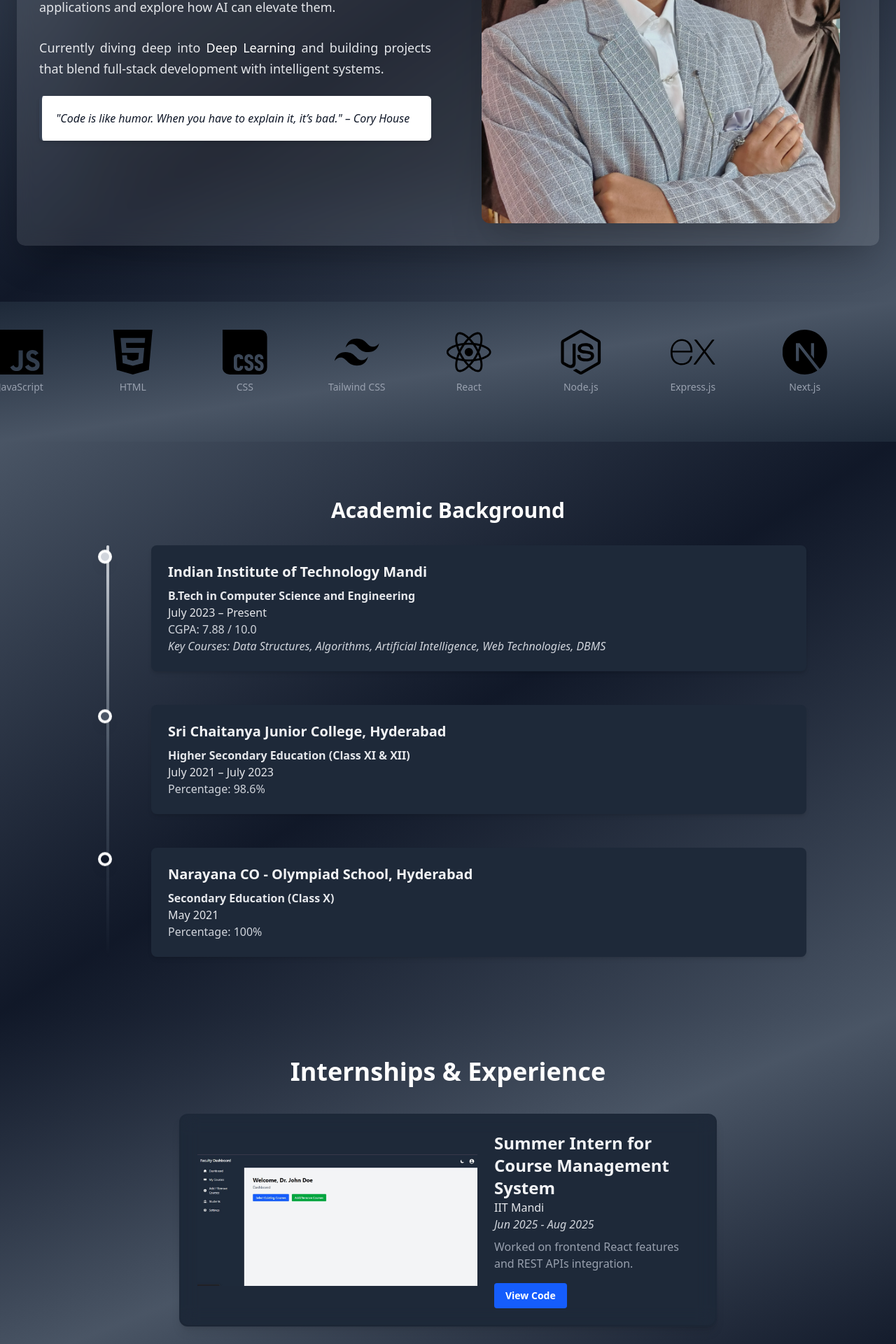
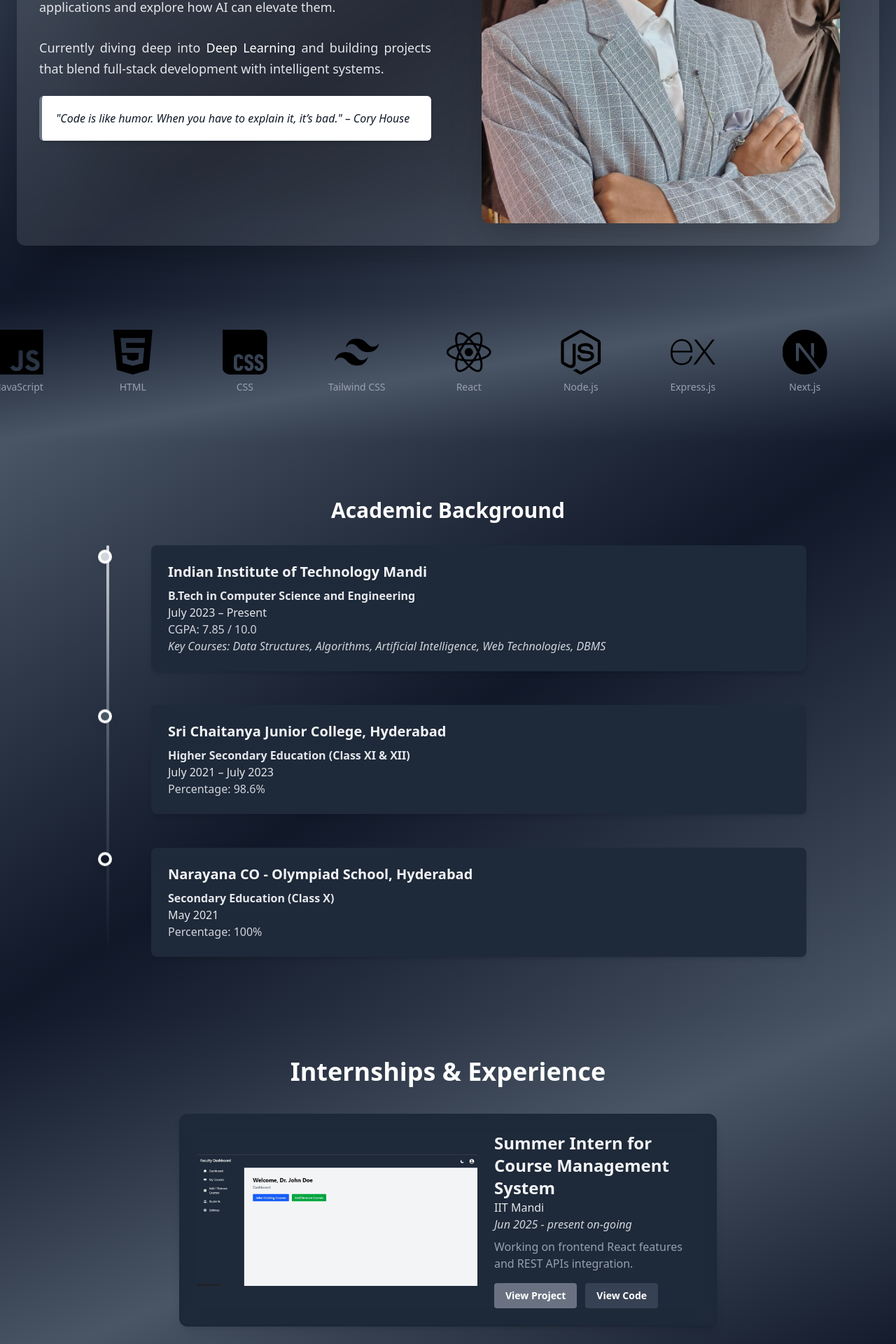
Before and after one commit to Tharunchanda/my-portfolio, a React (Vite) app: page / in a window 1280 px wide. Shown: the part 520-2440 px from the top of the page at 70% size. Built offline with nearby package versions, Linux system fonts and the light colour scheme.

Commit message:
Updated Details and Deployed

```diff
--- a/src/components/Certifications.jsx
+++ b/src/components/Certifications.jsx
@@ -27,6 +27,7 @@ const certifications = {
   more: [
     { title: "JP Morgan Software Job simulation", year: 2023, img: "/my-portfolio/certificates/JP_Morgan_certificate.jpg" },
     { title: "Python for ML", year: 2023, img: "/my-portfolio/certificates/ML_by_Great_Learning.jpg" },
+    { title: "Certificate of excellence", year: 2025, img: "/my-portfolio/certificates/coe.png" },
   ],
 };
 
--- a/src/components/Education.jsx
+++ b/src/components/Education.jsx
@@ -50,7 +50,7 @@ export default function Education() {
               <p className="text-gray-200 mt-2">
                 <strong>B.Tech in Computer Science and Engineering</strong> <br />
                 July 2023 – Present <br />
-                <span className="text-gray-300">CGPA: 7.88 / 10.0</span>
+                <span className="text-gray-300">CGPA: 7.85 / 10.0</span>
                 <br />
                 <span className="italic text-gray-300">
                   Key Courses: Data Structures, Algorithms, Artificial Intelligence, Web Technologies, DBMS
--- a/src/components/Experience.jsx
+++ b/src/components/Experience.jsx
@@ -5,10 +5,10 @@ const experiences = [
   {
     role: "Summer Intern for Course Management System",
     company: "IIT Mandi",
-    duration: "Jun 2025 - Aug 2025",
-    details: "Worked on frontend React features and REST APIs integration.",
+    duration: "Jun 2025 - present on-going",
+    details: "Working on frontend React features and REST APIs integration.",
     github: "https://github.com/Tharunchanda/CMS-Frontend",
-    live: "",
+    live: "https://tharunchanda.github.io/CMS-Frontend",
     image: "/my-portfolio/images/cms.jpg", // Add your image path here
   },
   // Add more experiences here with github/live/image if needed
@@ -64,7 +64,7 @@ export default function Experience() {
                         href={exp.live}
                         target="_blank"
                         rel="noopener noreferrer"
-                        className="bg-green-500 text-white px-4 py-2 rounded hover:bg-green-600 transition text-sm font-semibold"
+                        className="bg-gray-500 text-white px-4 py-2 rounded hover:bg-gray-900 transition text-sm font-semibold"
                       >
                         View Project
                       </a>
@@ -74,7 +74,7 @@ export default function Experience() {
                         href={exp.github}
                         target="_blank"
                         rel="noopener noreferrer"
-                        className="bg-blue-600 text-white px-4 py-2 rounded hover:bg-blue-700 transition text-sm font-semibold"
+                        className="bg-gray-700 text-white px-4 py-2 rounded hover:bg-gray-900 transition text-sm font-semibold"
                       >
                         View Code
                       </a>
--- a/src/components/Hero.jsx
+++ b/src/components/Hero.jsx
@@ -82,7 +82,7 @@ export default function Hero() {
             initial={{ scale: 0.9, opacity: 0 }}
             animate={{ scale: 1, opacity: 1 }}
             transition={{ duration: 0.8, delay: 0.7 }}
-            className="mt-6 p-5 bg-white text-gray-900 border-l-4 border-gray-700 italic rounded-md shadow-md"
+            className="mt-6 p-5 bg-white text-gray-900 border-l-4 border-gray-500 italic rounded-md shadow-md"
           >
             "Code is like humor. When you have to explain it, it’s bad." – Cory House
           </motion.blockquote>
--- a/src/components/NavBar.jsx
+++ b/src/components/NavBar.jsx
@@ -18,7 +18,6 @@ import { useTheme } from "@mui/material/styles";
 
 const navItems = [
   "home",
-  "about",
   "education",
   "experience",
   "projects",
--- a/src/components/Projects.jsx
+++ b/src/components/Projects.jsx
@@ -15,11 +15,19 @@ const projects = [
     title: "Project Kavtan – NASA Space Hackathon",
     description: "Emission analysis platform with heatmaps and ML models using NASA and space datasets. R² score of 0.98 with Random Forest regression.",
     tech: ["React", "Next.js", "Flask", "Scipy", "Folium"],
-    github: "https://github.com/Tharunchanda/Nasa-Spaceapps-Challenge/tree/main",
+    github: "https://github.com/Vinamra-21/Nasa-Spaceapps-Challenge",
     live: "https://www.spaceappschallenge.org/nasa-space-apps-2024/find-a-team/kavtan/?tab=details",
     ppt: "https://www.canva.com/design/DAGSyQUHg0k/UVYSVPvMwbNp-68wm1NxRg/edit?utm_content=DAGSyQUHg0k&amp;utm_campaign=designshare&amp;utm_medium=link2&amp;utm_source=sharebutton",
     video: "https://drive.google.com/file/d/18B8eQxgfFP9h_bp5nOg0n33oPbRNErrF/view",
     image: "/my-portfolio/images/kavtan.png",
+  },
+  {
+    title: "Modified HMT-PyTorch",
+    description: "Hierarchical Memory Transformer implementation in PyTorch for memory-intensive deep learning tasks with multi-scale context handling.",
+    tech: ["PyTorch", "Deep Learning", "Transformers"],
+    github: "https://github.com/Tharunchanda/HMT-pytorch-modified",
+    live: "",
+    image: "/my-portfolio/images/hmt.png",
   },
   {
     title: "MoodStart",
@@ -29,14 +37,6 @@ const projects = [
     ppt: "https://drive.google.com/file/d/1d-oboCoBcGT08_Wiw_owCGdl1ZQahtxO/view?usp=sharing",
     video: "https://drive.google.com/file/d/1DDKNv2okCC3EurKk7abtepxz4g6wuBLI/view?usp=sharing",
     image: "/my-portfolio/images/moodstart.png",
-  },
-  {
-    title: "Modified HMT-PyTorch",
-    description: "Hierarchical Memory Transformer implementation in PyTorch for memory-intensive deep learning tasks with multi-scale context handling.",
-    tech: ["PyTorch", "Deep Learning", "Transformers"],
-    github: "https://github.com/Tharunchanda/HMT-pytorch-modified",
-    live: "",
-    image: "/my-portfolio/images/hmt.png",
   },
   {
     title: "Digital Destroyers AI-ML Hackathon 2024",
--- a/src/components/Skills.jsx
+++ b/src/components/Skills.jsx
@@ -39,7 +39,7 @@ const duplicatedSkills = [...skills, ...skills];
 
 export default function Skills() {
   return (
-    <div className="w-full overflow-hidden bg-gradient-to-br from-gray-800 via-gray-600 to-gray-800 py-10">
+    <div className="w-full overflow-hidden bg-gradient-to-br from-gray-900 via-gray-600 to-gray-900 py-10">
       <div className="relative h-[120px] w-full">
         <div className="flex gap-10 whitespace-nowrap w-max animate-scroll-slow">
           {duplicatedSkills.map((skill, idx) => (
```
Also changed, not shown: public/certificates/coe.png (added), 1 other file (tests, documents, lock files or other folders).
